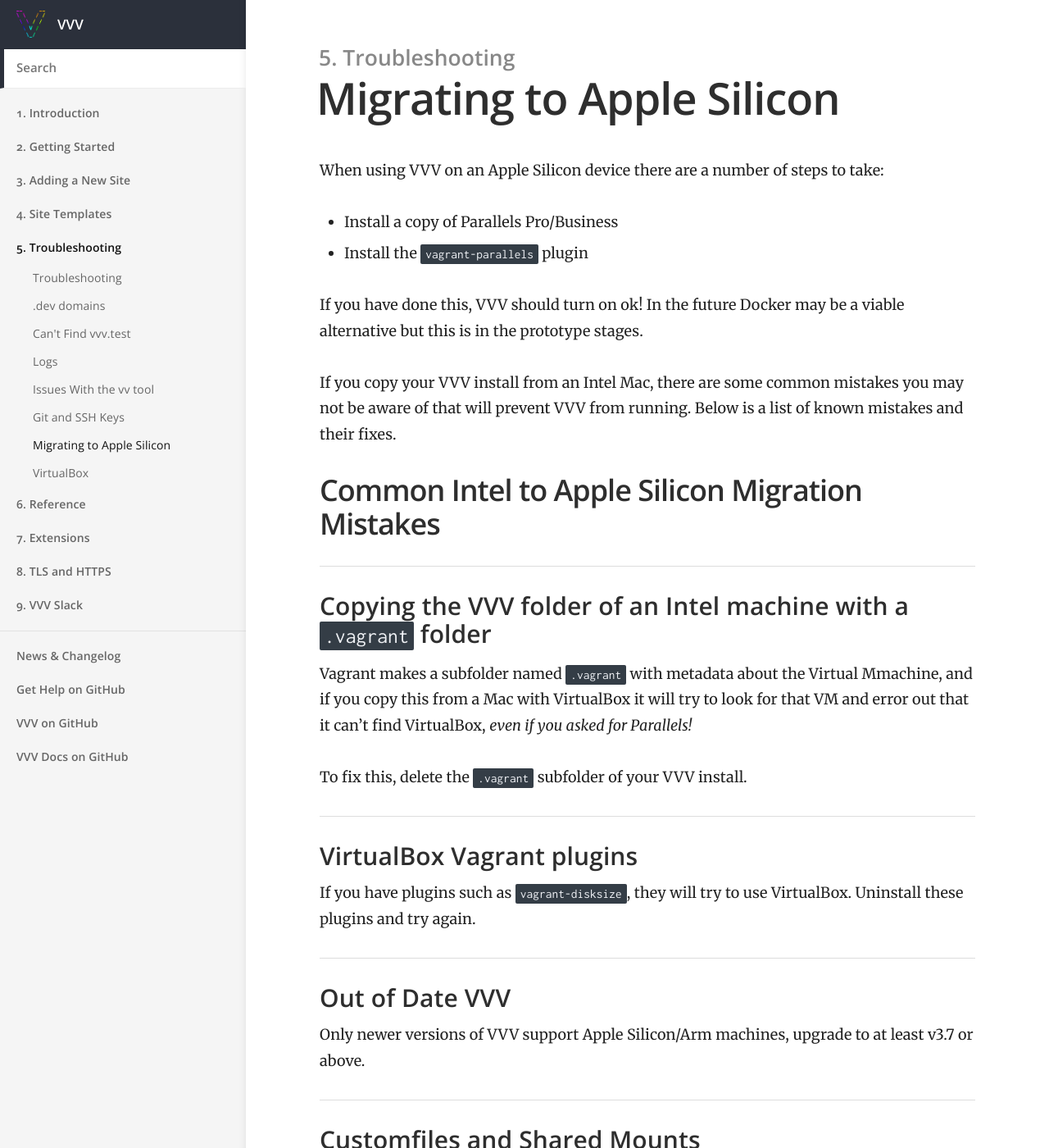
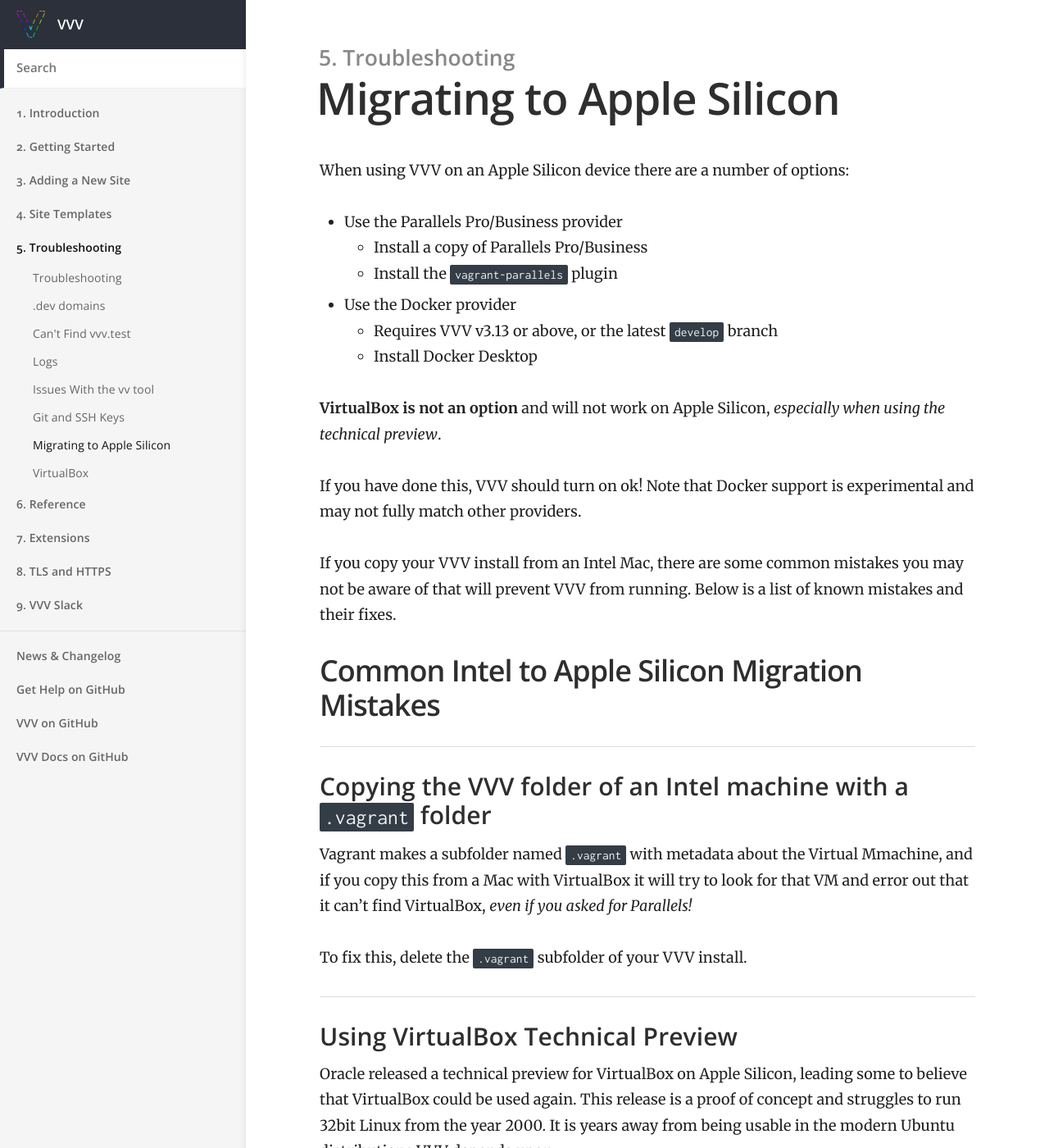
Before and after one commit to Varying-Vagrant-Vagrants/varyingvagrantvagrants.org, a Jekyll site: the page built from docs/en-US/troubleshooting/migrating-to-apple-silicon.md, in a window 1280 px wide and 1400 px high. Shown: the whole window at 82% size. Built offline with Jekyll 4.4.1, drawn with Linux system fonts in a browser that asks for light colours; some of the changed text lies outside the part shown.

Commit message:
update sys req and apple silicon docs

````diff
--- a/docs/en-US/troubleshooting/migrating-to-apple-silicon.md
+++ b/docs/en-US/troubleshooting/migrating-to-apple-silicon.md
@@ -6,12 +6,18 @@ description: Common issues and mistakes migrating to Apple Silicon.
 permalink: /docs/en-US/troubleshooting/migrating-to-apple-silicon/
 ---
 
-When using VVV on an Apple Silicon device there are a number of steps to take:
+When using VVV on an Apple Silicon device there are a number of options:
 
- - Install a copy of Parallels Pro/Business
- - Install the `vagrant-parallels` plugin
+ - Use the Parallels Pro/Business provider
+   - Install a copy of Parallels Pro/Business
+   - Install the `vagrant-parallels` plugin
+ - Use the Docker provider
+   - Requires VVV v3.13 or above, or the latest `develop` branch
+   - Install Docker Desktop
 
-If you have done this, VVV should turn on ok! In the future Docker may be a viable alternative but this is in the prototype stages.
+**VirtualBox is not an option** and will not work on Apple Silicon, _especially when using the technical preview_.
+
+If you have done this, VVV should turn on ok! Note that Docker support is experimental and may not fully match other providers.
 
 If you copy your VVV install from an Intel Mac, there are some common mistakes you may not be aware of that will prevent VVV from running. Below is a list of known mistakes and their fixes.
 
@@ -23,15 +29,21 @@ Vagrant makes a subfolder named `.vagrant` with metadata about the Virtual Mmach
 
 To fix this, delete the `.vagrant` subfolder of your VVV install.
 
+### Using VirtualBox Technical Preview
+
+Oracle released a technical preview for VirtualBox on Apple Silicon, leading some to believe that VirtualBox could be used again. This release is a proof of concept and struggles to run 32bit Linux from the year 2000. It is years away from being usable in the modern Ubuntu distributions VVV depends upon.
+
+Uninstall the technical preview and switch to Parallels/Docker.
+
 ### VirtualBox Vagrant plugins
 
-If you have plugins such as `vagrant-disksize`, they will try to use VirtualBox. Uninstall these plugins and try again.
+If you have plugins such as `vagrant-disksize`, they will try to use VirtualBox even if it isn't present, leading to crashes. Uninstall these plugins and try again.
 
 ### Out of Date VVV
 
 Only newer versions of VVV support Apple Silicon/Arm machines, upgrade to at least v3.7 or above.
 
-### Customfiles and Shared Mounts
+### Customfiles and Shared Mounts Not Working on Parallels
 
 You may encounter errors such as this if you use a customfile to add additional shared folders:
 
@@ -55,4 +67,4 @@ config.vm.provider :parallels do |_v, override|
 end
 ```
 
-Remember, we do not provide support for customfiles, use them at your own risk!
+**Remember, we do not provide support for customfiles, use them at your own risk!**
````
Also changed, not shown: docs/en-US/installation/system-requirements.md (+4 -1 lines).
